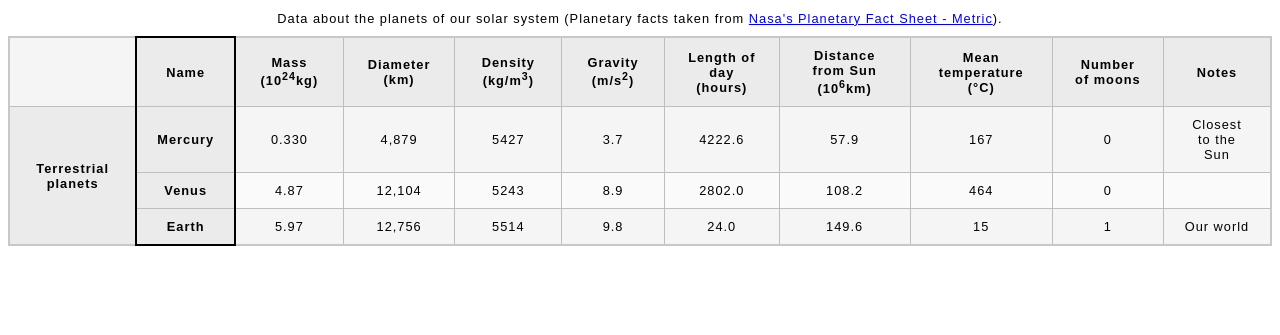
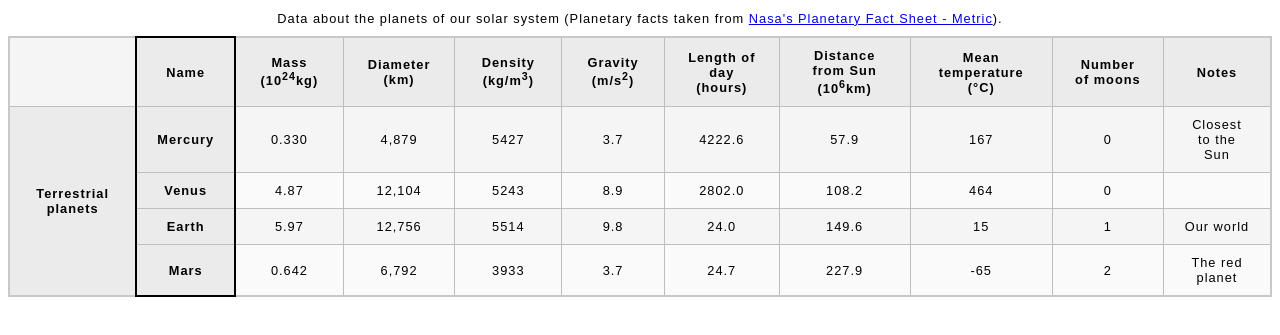
Before and after one commit to Angel-Raj/angelshrestha.github.io, a plain HTML site: page Assignment2/Part 2/blank-template.html in a window 1280 px wide. Shown: the part 79-414 px from the top of the page. Drawn offline with Linux system fonts and the light colour scheme.

Commit message:
Added mars to the table

```diff
--- a/Assignment2/Part 2/blank-template.html
+++ b/Assignment2/Part 2/blank-template.html
@@ -18,12 +18,15 @@
 
     <table>
       <caption>Data about the planets of our solar system (Planetary facts taken from <a href="https://nssdc.gsfc.nasa.gov/planetary/factsheet/">Nasa's Planetary Fact Sheet - Metric</a>).</caption>
+
       <colgroup>
         <col span="2">
         <col style="border: 2px solid black">
         <col span="9">
       </colgroup>
+
       <thead>
+
         <tr>
           <td colspan="2"></td>
           <th scope="col">Name</th>
@@ -37,8 +40,11 @@
           <th scope="col">Number of moons</th>
           <th scope="col">Notes</th>
         </tr>
+
       </thead>
+
       <tbody>
+
       <tr>
         <th rowspan="4" colspan="2" scope="rowgroup">Terrestrial planets</th>
         <th scope="row">Mercury</th>
@@ -52,6 +58,7 @@
         <td>0</td>
         <td>Closest to the Sun</td>
       </tr>
+
       <tr>
         <th scope="row">Venus</th>
         <td>4.87</td>
@@ -64,6 +71,7 @@
         <td>0</td>
         <td></td>
       </tr>
+
       <tr>
         <th scope="row">Earth</th>
         <td>5.97</td>
@@ -77,6 +85,19 @@
         <td>Our world</td>
       </tr>
 
+      <tr>
+        <th scope="row">Mars</th>
+        <td>0.642</td>
+        <td>6,792</td>
+        <td>3933</td>
+        <td>3.7</td>
+        <td>24.7</td>
+        <td>227.9</td>
+        <td>-65</td>
+        <td>2</td>
+        <td>The red planet</td>
+        </tr>
+
 
 
 
```
